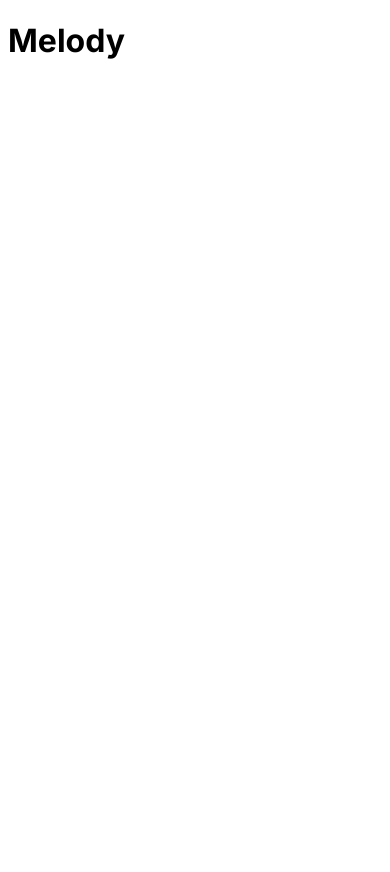
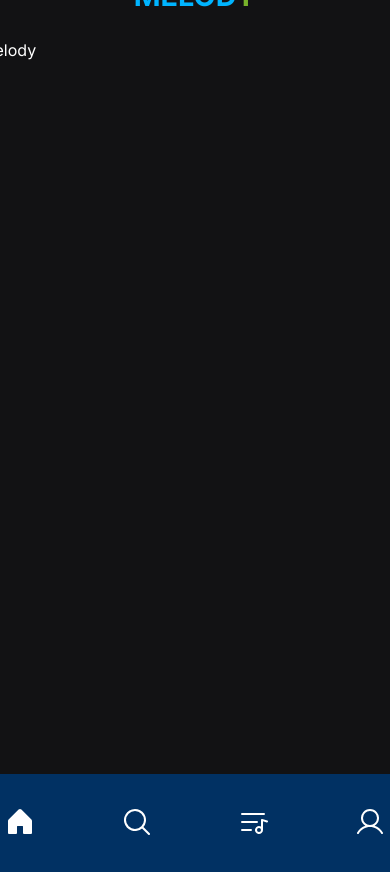
Before and after one commit to davyd-souza/melody, a Next.js app: page / in a window 390 px wide. Before the commit the page ends 844 px from the top, so only its background shows below. Built offline with nearby package versions, Linux system fonts and the light colour scheme.

Commit message:
feat: create mobile viewport for application

```diff
--- /dev/null
+++ b/src/app/layout.style.ts
@@ -0,0 +1,32 @@
+'use client'
+
+// DEPENDENCY
+import styled from 'styled-components'
+
+export const Viewport = styled.div`
+  width: 430px;
+  height: 900px;
+
+  display: grid;
+  grid-template-rows: min-content 1fr min-content;
+  gap: 1rem;
+
+  background-color: #121214;
+  color: #fff;
+
+  border-radius: 4px;
+`
+
+export const Logo = styled.h1`
+  text-transform: uppercase;
+  font-size: 1.8rem;
+  font-weight: 700;
+  color: #00b4ff;
+
+  margin-inline: auto;
+  padding-inline: 1rem;
+
+  & > span {
+    color: #78b22b;
+  }
+`
--- a/src/app/layout.tsx
+++ b/src/app/layout.tsx
@@ -1,10 +1,23 @@
 // DEPENDENCY
 import { ReactNode } from 'react'
 
+// COMPONENT
+import { Navigation } from './components/Navigation'
+
 // LIB
 import StyledComponentsRegistry from '@/lib/styledRegistry'
+
+// STYLE
+import GlobalStyles from '@/styles/global'
+import { Logo, Viewport } from './layout.style'
+
 // ASSET
 import { Inter } from 'next/font/google'
+
+// TYPE
+type RootLayoutProps = {
+  children: ReactNode | ReactNode[]
+}
 
 const inter = Inter({ subsets: ['latin'] })
 
@@ -13,11 +26,23 @@ export const metadata = {
   description: "Listen to the world's melody",
 }
 
-export default function RootLayout({ children }: { children: ReactNode }) {
+export default function RootLayout({ children }: RootLayoutProps) {
   return (
     <html lang="pt-BR">
       <body className={inter.className}>
-        <StyledComponentsRegistry>{children}</StyledComponentsRegistry>
+        <StyledComponentsRegistry>
+          <Viewport>
+            <Logo>
+              Melod<span>y</span>
+            </Logo>
+
+            {children}
+
+            <Navigation />
+          </Viewport>
+
+          <GlobalStyles />
+        </StyledComponentsRegistry>
       </body>
     </html>
   )
```
